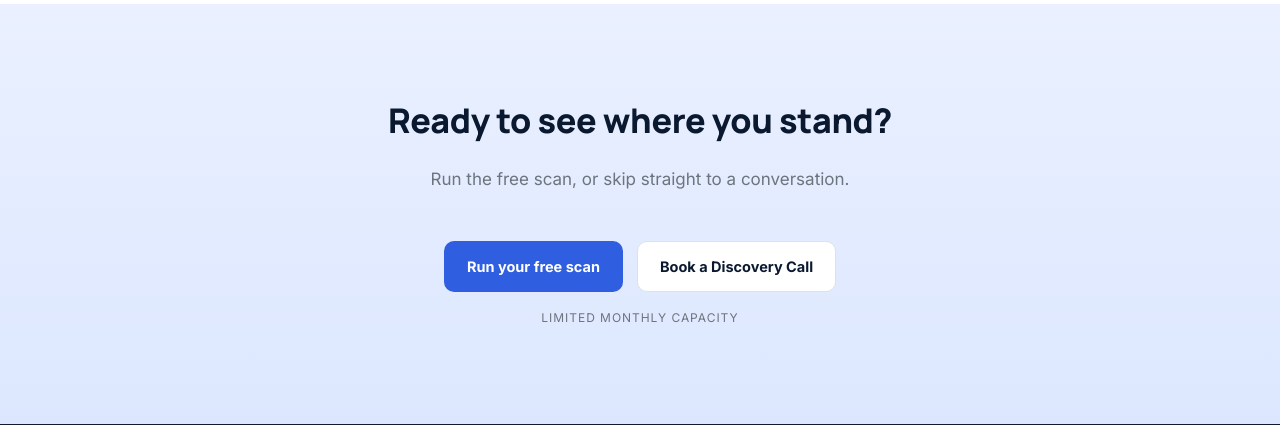
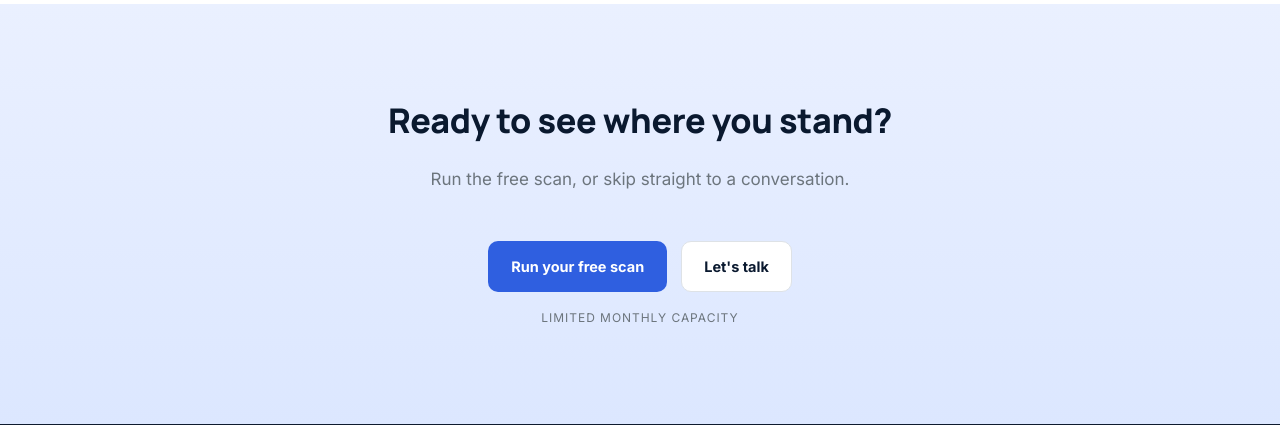
Before and after one commit to travellertope/blu9xhq, a WordPress theme: template theme/front-page.php in a window 1280 px wide. Shown: the part 3209-3634 px from the top of the page. Run offline with PHP 8.4 and a stand-in for WordPress, Linux system fonts and the light colour scheme; the site name, menu and one post (Sample post) are stand-ins, and other content is empty; some libraries are stand-ins or nearby versions.

Commit message:
Change homepage final CTA button from 'Book a Discovery Call' to 'Let's talk'

```diff
--- a/theme/front-page.php
+++ b/theme/front-page.php
@@ -234,7 +234,7 @@ $scan_url = 'https://scan.bluuhq.com';
         <p class="home-cta__body">Run the free scan, or skip straight to a conversation.</p>
         <div class="scan-hero__cta-group">
             <a href="#top" class="btn-primary">Run your free scan</a>
-            <a href="<?php echo esc_url( home_url( '/contact' ) ); ?>" class="btn-outline" style="background:#fff">Book a Discovery Call</a>
+            <a href="<?php echo esc_url( home_url( '/contact' ) ); ?>" class="btn-outline" style="background:#fff">Let's talk</a>
         </div>
         <p class="home-cta__note">Limited monthly capacity</p>
     </div>
```
